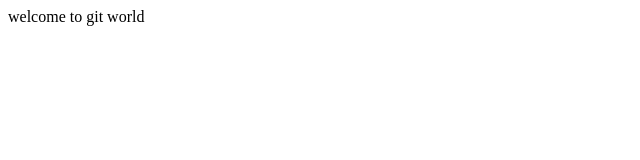
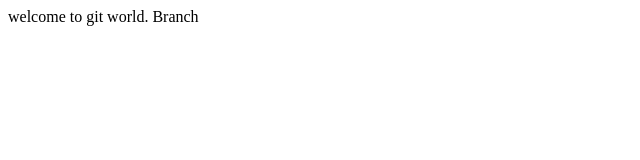
Before and after one commit to vetrisiv/myapp, a plain HTML site: page index.html in a window 1280 px wide. Shown: the full height of the page, 0-640 px from the left. Drawn offline with Linux system fonts and the light colour scheme.

Commit message:
On branch master

```diff
--- a/index.html
+++ b/index.html
@@ -5,6 +5,6 @@
     <title>index page</title>
   </head>
   <body>
-    welcome to git world
+    welcome to git world. Branch
   </body>
 </html>
```
